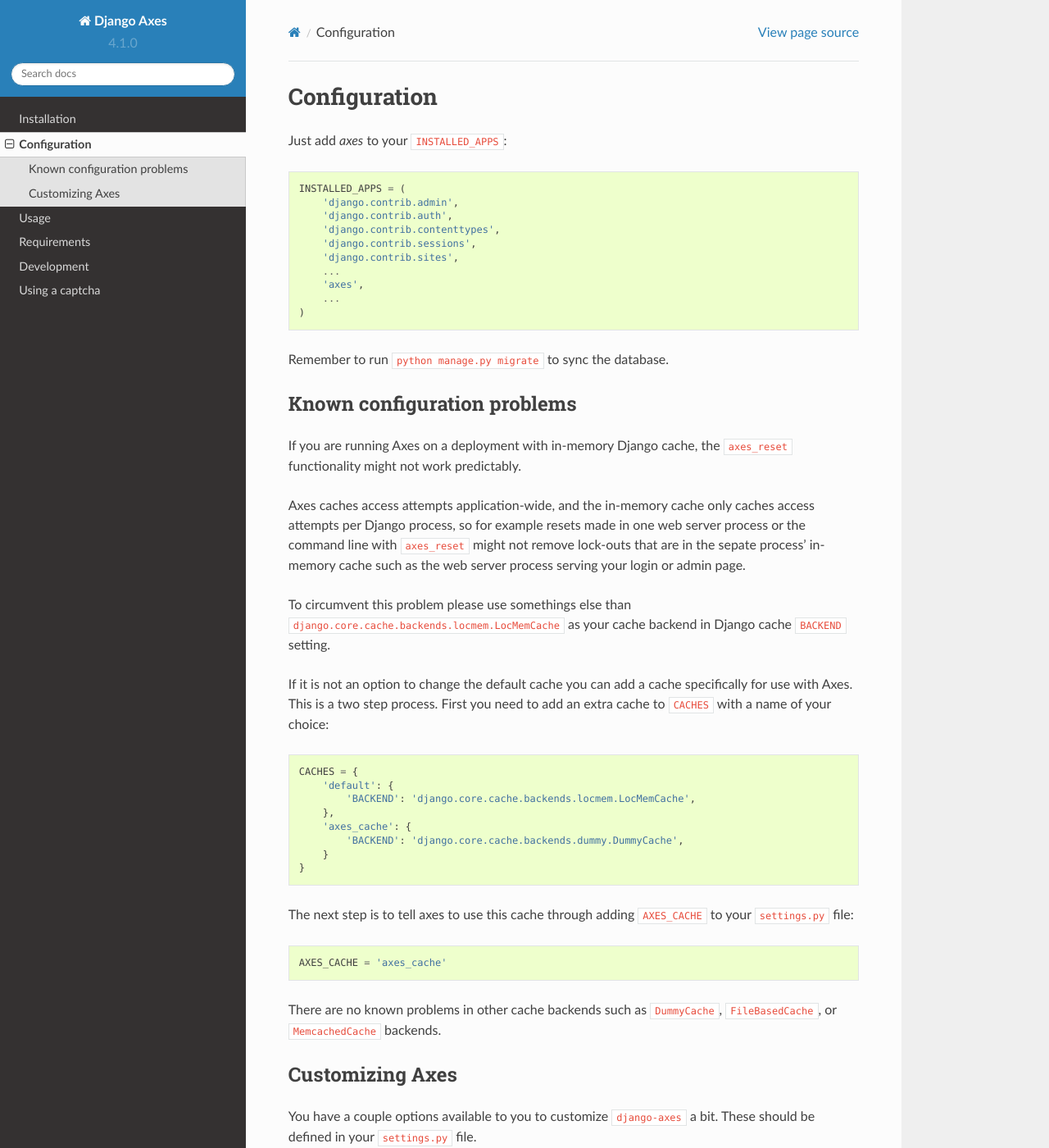
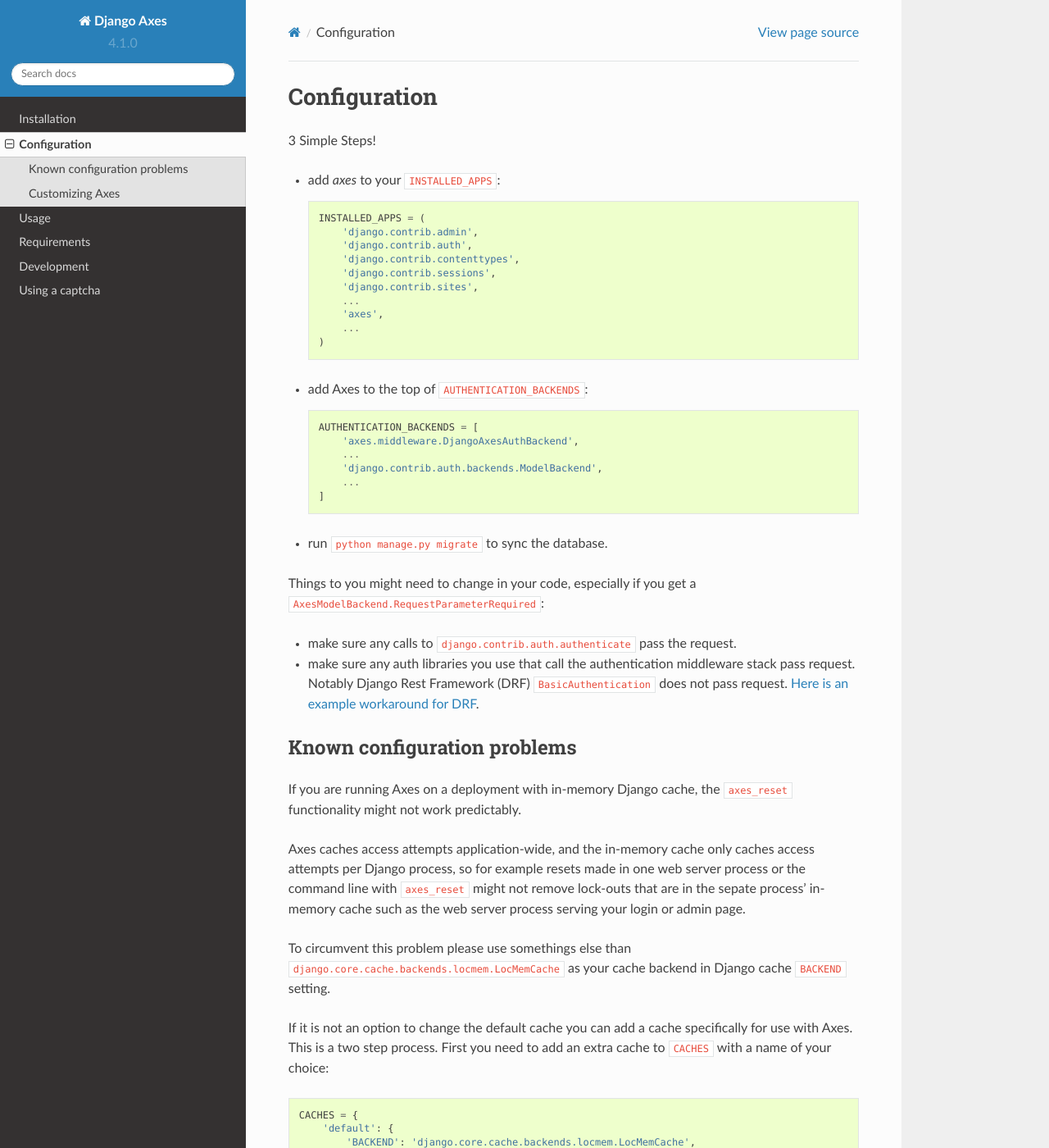
Before and after one commit to jazzband/django-axes, a Sphinx documentation site: the page built from docs/configuration.rst, in a window 1280 px wide and 1400 px high. Shown: the whole window at 82% size. Built offline with Sphinx 7.4.7 and the Read the Docs theme 2.0.0, drawn with Linux system fonts in a browser that asks for light colours.

Commit message:
updated docs

```diff
--- a/docs/configuration.rst
+++ b/docs/configuration.rst
@@ -3,7 +3,9 @@
 Configuration
 =============
 
-Just add `axes` to your ``INSTALLED_APPS``::
+3 Simple Steps!
+
+- add `axes` to your ``INSTALLED_APPS``::
 
     INSTALLED_APPS = (
         'django.contrib.admin',
@@ -16,7 +18,26 @@
         ...
     )
 
-Remember to run ``python manage.py migrate`` to sync the database.
+- add Axes to the top of ``AUTHENTICATION_BACKENDS``::
+
+    AUTHENTICATION_BACKENDS = [
+        'axes.middleware.DjangoAxesAuthBackend',
+        ...
+        'django.contrib.auth.backends.ModelBackend',
+        ...
+    ]
+
+- run ``python manage.py migrate`` to sync the database.
+
+Things to you might need to change in your code, especially if you get a ``AxesModelBackend.RequestParameterRequired``:
+
+- make sure any calls to ``django.contrib.auth.authenticate`` pass the request.
+
+- make sure any auth libraries you use that call the authentication middleware stack pass request. Notably Django Rest
+  Framework (DRF) ``BasicAuthentication`` does not pass request. `Here is an example workaround for DRF`_.
+
+.. _Here is an example workaround for DRF: http://www.python.org
+
 
 Known configuration problems
 ----------------------------
```
